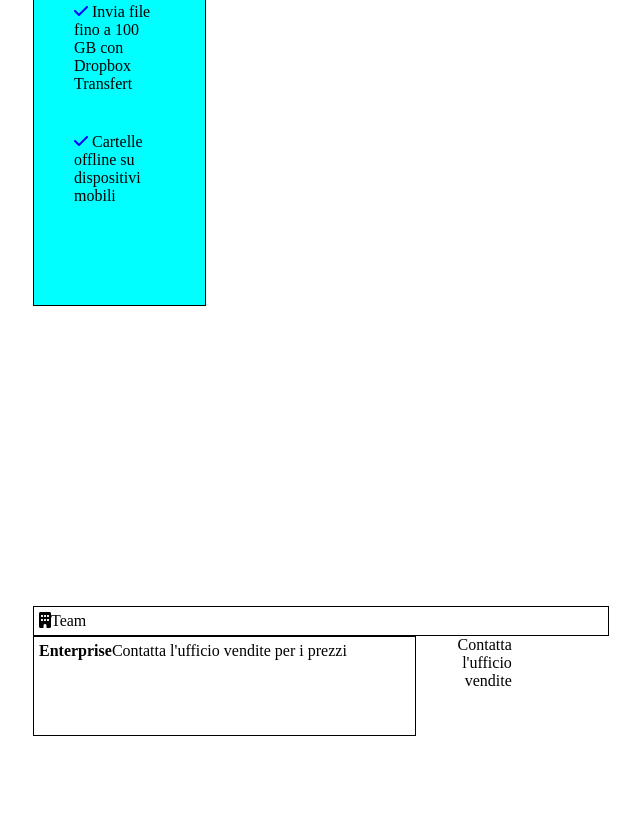
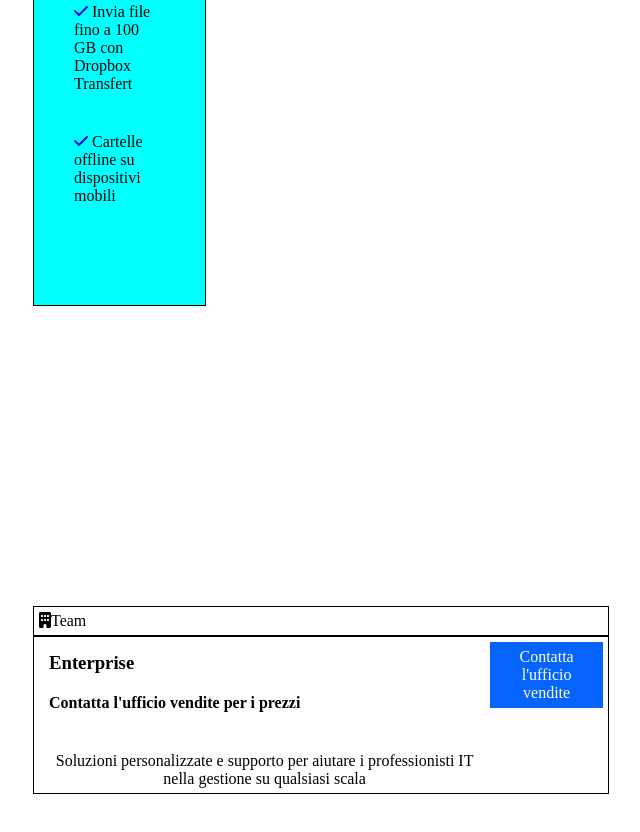
Before and after one commit to MattiaToscano/htmlcss-dropbox, a plain HTML site: page index.html in a window 1280 px wide. Shown: the part 3199-4031 px from the top of the page, without its empty margins (319-959 px from the left). Drawn offline with Linux system fonts and the light colour scheme.

Commit message:
[UPD]  Finita tabella Enterprise

```diff
--- a/index.html
+++ b/index.html
@@ -132,18 +132,14 @@
         <div class="secondcontainer">
             <div class="container-piccolo">
                 <div class="colonna100 testacolonna"><i class="fa-solid fa-building"></i> Team</div>
-                <div class="container-enterprise">
-                    <div class="colonna80 testacolonna"><h4>Enterprise</h4>
-
-                    <p> Contatta l'ufficio vendite per i prezzi</p>
-
-
+                <div class="container-enterprise testacolonna">
+                    <div class="colonna80"><h3 class=" p larghezza text-left">Enterprise</h3>
+                        <div class="p grassetto">Contatta l'ufficio vendite per i prezzi</div>
+                        <div class="mtop-30">Soluzioni personalizzate e supporto per aiutare i professionisti IT nella gestione su qualsiasi scala</div>
                     </div>
-                    <div class="colonna20 text-right">Contatta l'ufficio vendite</div>
-
-
-
-
+                    <div class="colonna20">
+                        <div class="inizia">Contatta l'ufficio vendite</div>
+                    </div>
                 </div>
              </div>
             </div>
--- a/style.css
+++ b/style.css
@@ -99,28 +99,26 @@ ul li{
 /* Main, terza parte di esercizio */
 
 .container-enterprise{
-    display: flex
+    display: flex;
+    width: 100%;
+
 }
 
 
 .colonna100{
     width: 100%;
     text-align: center;
-
-    display: flex
-
+    display: flex;
 }
 
 .colonna80{
     width: 80%;
     display: flex;
+    flex-wrap: wrap;
 }
 
 .colonna20{
     width: 20%;
-    display: flex;
-    height: 100px;
-
 }
 
 
@@ -165,6 +163,10 @@ ul li{
     margin-bottom: 15px;
 }
 
+.p{
+    padding: 10px;
+}
+
 .fontgrande{
     font-size: 50px;
 }
@@ -203,3 +205,11 @@ hr{
 .text-right{
     text-align: right;
 }
+
+.inline-block{
+    display: inline-block;
+}
+
+.larghezza{
+    width: 100%;
+}
```
